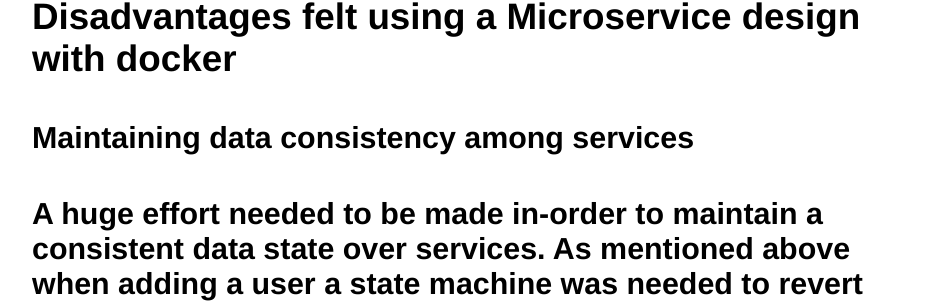
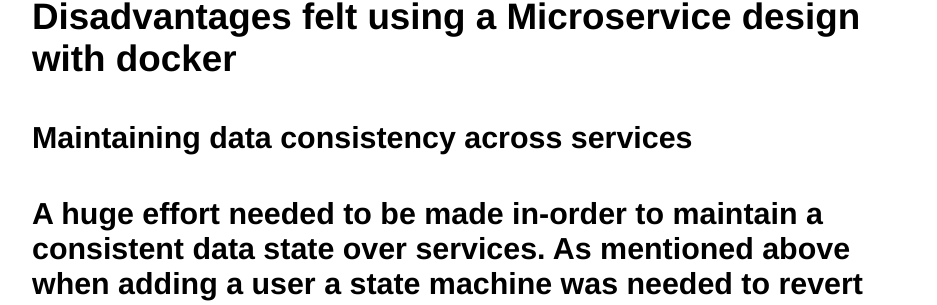
Before and after one commit to jcho7022/jcho7022.github.io, a Jekyll site: the page built from projects/float/index.html, in a window 1280 px wide and 900 px high, scrolled down 6613 px. Shown: the part 211-516 px from the top of the window, without its empty margins (160-1097 px from the left). Built offline with Jekyll 4.4.1, drawn with Linux system fonts in a browser that asks for light colours.

Commit message:
Update index.html

```diff
--- a/projects/float/index.html
+++ b/projects/float/index.html
@@ -97,7 +97,7 @@
      When designing and building this web application big effort was made such that microservices do not talk with each other encapsulating the services and making it easier to identify problems.
 
      <h3>Disadvantages felt using a Microservice design with docker</h3>
-     <h4>Maintaining data consistency among services<h4>
+     <h4>Maintaining data consistency across services<h4>
       A huge effort needed to be made in-order to maintain a consistent data state over services. As mentioned above when adding a user a state machine was needed to revert transactions when failures occurred.
 
      <h4>Docker learning curve<h4>
```
